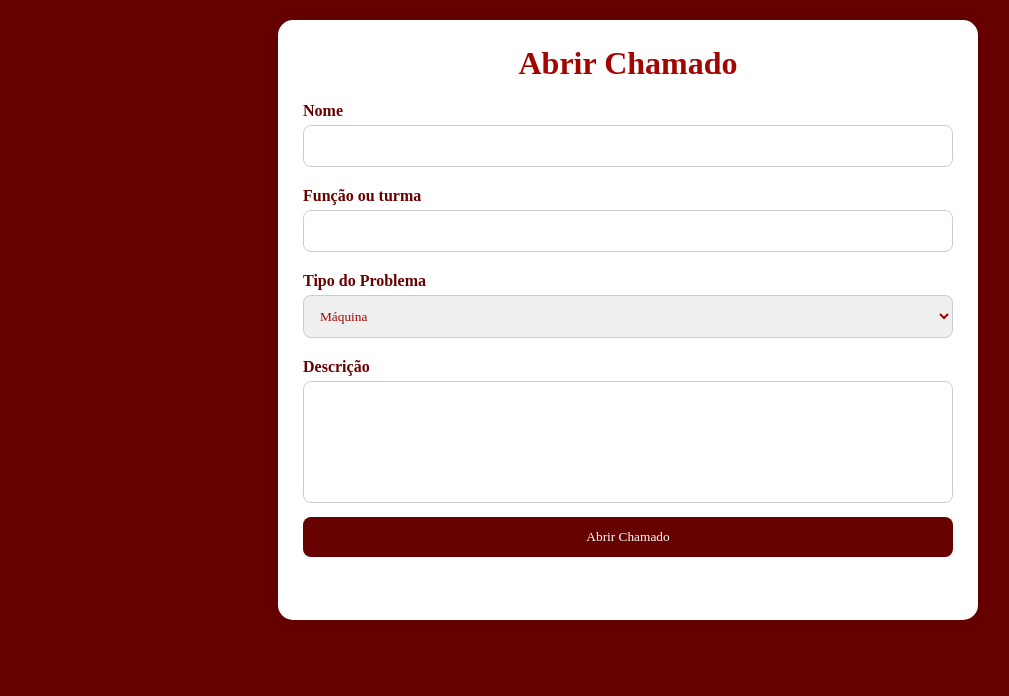
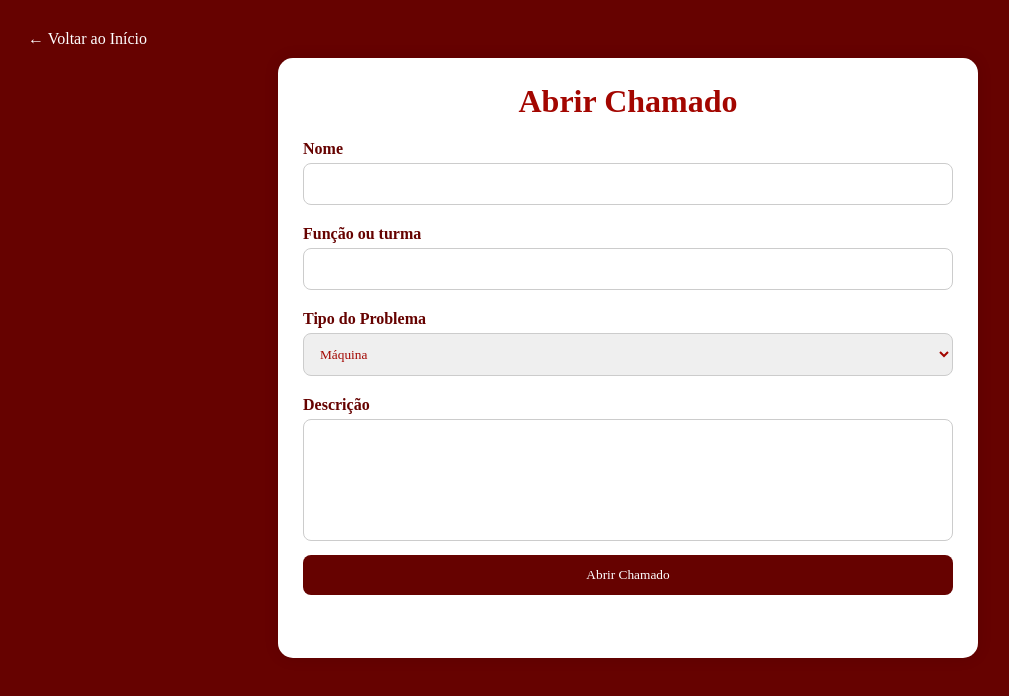
Before and after one commit to Oneguiii06/chamados-etec, a website: page aluno.html in a window 1280 px wide. Shown: the whole page, without its empty margins (12-1021 px from the left). Drawn offline with Linux system fonts and the light colour scheme.

Commit message:
Add navigation link to return to home page
Added a navigation link to return to the home page.

```diff
--- a/aluno.html
+++ b/aluno.html
@@ -10,6 +10,10 @@
 </head>
 
 <body>
+
+    <div style="padding: 10px 20px; background:#660200;">
+        <a href="paginainicial.html" style="color:white; text-decoration:none; font-size:16px;">← Voltar ao Início</a>
+    </div>
 
     <div class="container">
 
```
